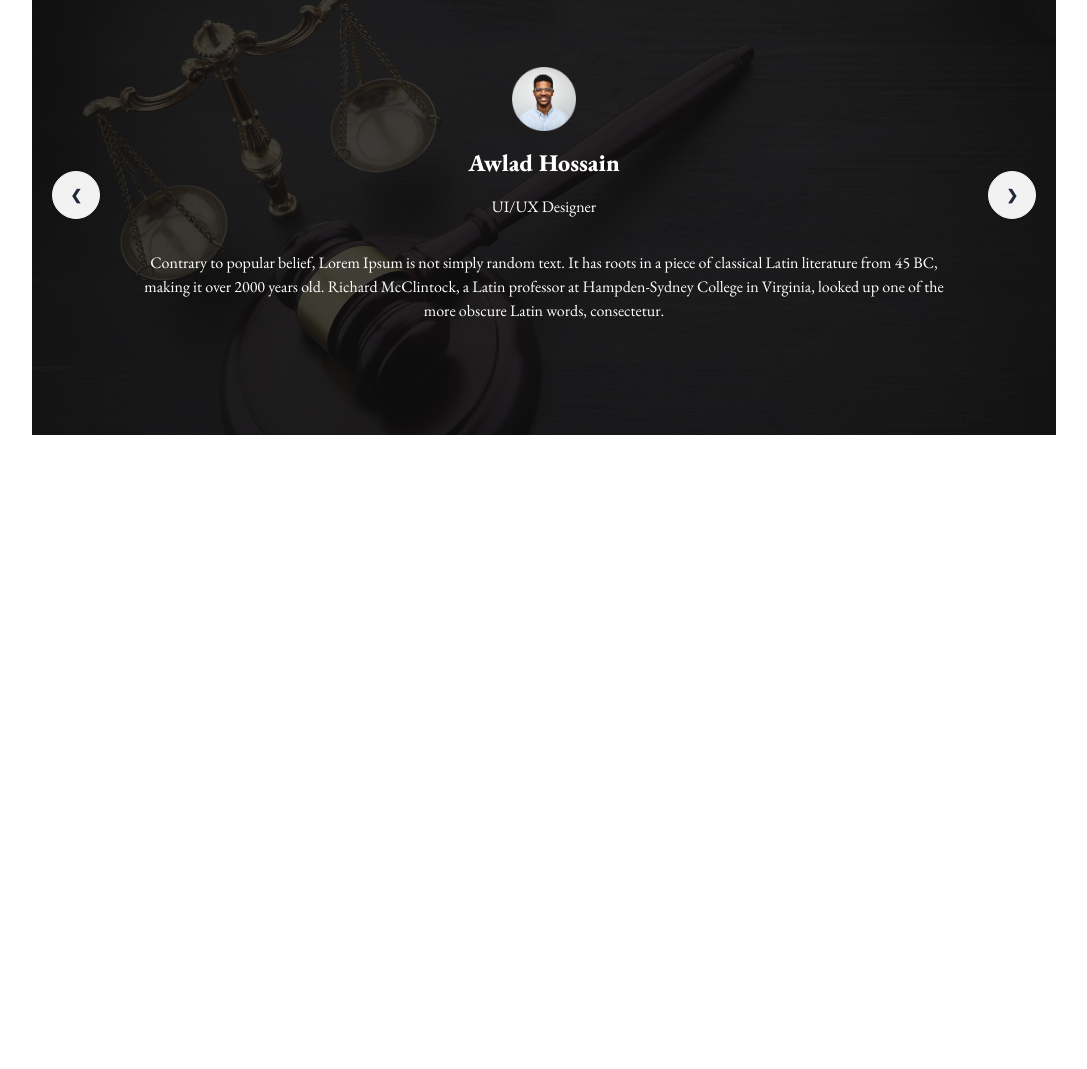
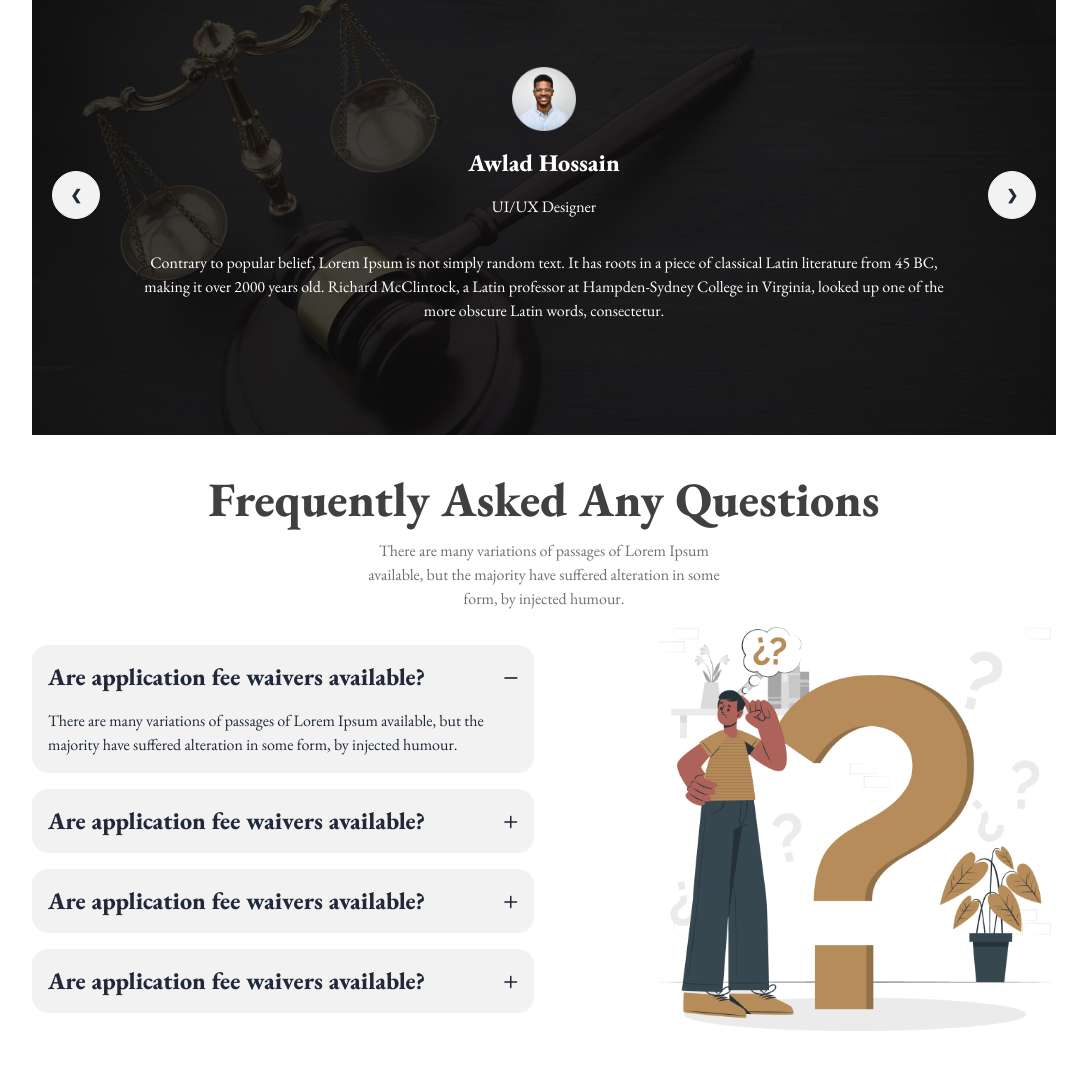
Before and after one commit to nawfs254/legal-solution-tailwindcss-daisyui, a plain HTML site: page index.html in a window 1280 px wide. Shown: the part 2364-3433 px from the top of the page, without its empty margins (96-1183 px from the left). Before the commit the page ends 2839 px from the top, so only its background shows below. Drawn offline with nearby package versions, Linux system fonts and the light colour scheme.

Commit message:
faq section added

```diff
--- a/index.html
+++ b/index.html
@@ -20,7 +20,7 @@
             font-family: 'EB Garamond', serif;
         }
 
-        *{
+        * {
             scroll-behavior: smooth;
         }
     </style>
@@ -181,9 +181,12 @@
                                     <div class="mx-auto">
                                         <p class="text-2xl font-extrabold">Awlad Hossain</p>
                                         <p class="py-4">UI/UX Designer</p>
-                                        <p class="w-1/2 lg:w-4/5 mx-auto py-4">Contrary to popular belief, Lorem Ipsum is not
-                                            simply random text. It has roots in a piece of classical Latin literature from
-                                            45 BC, making it over 2000 years old. Richard McClintock, a Latin professor at
+                                        <p class="w-1/2 lg:w-4/5 mx-auto py-4">Contrary to popular belief, Lorem Ipsum
+                                            is not
+                                            simply random text. It has roots in a piece of classical Latin literature
+                                            from
+                                            45 BC, making it over 2000 years old. Richard McClintock, a Latin professor
+                                            at
                                             Hampden-Sydney College in Virginia, looked up one of the more obscure Latin
                                             words, consectetur.</p>
                                     </div>
@@ -205,9 +208,12 @@
                                     <div class="mx-auto">
                                         <p class="text-2xl font-extrabold">Awlad Hossain</p>
                                         <p class="py-4">UI/UX Designer</p>
-                                        <p class="w-1/2 lg:w-4/5 mx-auto py-4">Contrary to popular belief, Lorem Ipsum is not
-                                            simply random text. It has roots in a piece of classical Latin literature from
-                                            45 BC, making it over 2000 years old. Richard McClintock, a Latin professor at
+                                        <p class="w-1/2 lg:w-4/5 mx-auto py-4">Contrary to popular belief, Lorem Ipsum
+                                            is not
+                                            simply random text. It has roots in a piece of classical Latin literature
+                                            from
+                                            45 BC, making it over 2000 years old. Richard McClintock, a Latin professor
+                                            at
                                             Hampden-Sydney College in Virginia, looked up one of the more obscure Latin
                                             words, consectetur.</p>
                                     </div>
@@ -229,9 +235,12 @@
                                     <div class="mx-auto">
                                         <p class="text-2xl font-extrabold">Awlad Hossain</p>
                                         <p class="py-4">UI/UX Designer</p>
-                                        <p class="w-1/2 lg:w-4/5 mx-auto py-4">Contrary to popular belief, Lorem Ipsum is not
-                                            simply random text. It has roots in a piece of classical Latin literature from
-                                            45 BC, making it over 2000 years old. Richard McClintock, a Latin professor at
+                                        <p class="w-1/2 lg:w-4/5 mx-auto py-4">Contrary to popular belief, Lorem Ipsum
+                                            is not
+                                            simply random text. It has roots in a piece of classical Latin literature
+                                            from
+                                            45 BC, making it over 2000 years old. Richard McClintock, a Latin professor
+                                            at
                                             Hampden-Sydney College in Virginia, looked up one of the more obscure Latin
                                             words, consectetur.</p>
                                     </div>
@@ -250,6 +259,67 @@
                 </div>
             </div>
         </section>
+
+        <!-- faq section -->
+        <section>
+            <h1 class="text-3xl lg:text-5xl font-extrabold text-black text-center">Frequently Asked Any Questions</h1>
+            <p class="my-4 max-w-96 mx-auto text-light-black text-center">There are many variations of passages of Lorem
+                Ipsum available, but the majority have suffered alteration in some form, by injected humour.</p>
+
+            <div class="flex flex-col lg:flex-row items-center justify-around gap-5">
+                <div class="flex-1 space-y-4">
+                    <div class="collapse collapse-plus bg-base-200">
+                        <input type="radio" name="my-accordion-3" checked="checked" />
+                        <div class="collapse-title text-xl md:text-2xl font-extrabold">
+                            Are application fee waivers available?
+                        </div>
+                        <div class="collapse-content">
+                            <p>There are many variations of passages of Lorem Ipsum available, but the majority have
+                                suffered alteration in some form, by injected humour.</p>
+                        </div>
+                    </div>
+
+                    <div class="collapse collapse-plus bg-base-200">
+                        <input type="radio" name="my-accordion-3"/>
+                        <div class="collapse-title text-xl md:text-2xl font-extrabold">
+                            Are application fee waivers available?
+                        </div>
+                        <div class="collapse-content">
+                            <p>There are many variations of passages of Lorem Ipsum available, but the majority have
+                                suffered alteration in some form, by injected humour.</p>
+                        </div>
+                    </div>
+
+                    <div class="collapse collapse-plus bg-base-200">
+                        <input type="radio" name="my-accordion-3" />
+                        <div class="collapse-title text-xl md:text-2xl font-extrabold">
+                            Are application fee waivers available?
+                        </div>
+                        <div class="collapse-content">
+                            <p>There are many variations of passages of Lorem Ipsum available, but the majority have
+                                suffered alteration in some form, by injected humour.</p>
+                        </div>
+                    </div>
+
+                    <div class="collapse collapse-plus bg-base-200">
+                        <input type="radio" name="my-accordion-3"/>
+                        <div class="collapse-title text-xl md:text-2xl font-extrabold">
+                            Are application fee waivers available?
+                        </div>
+                        <div class="collapse-content">
+                            <p>There are many variations of passages of Lorem Ipsum available, but the majority have
+                                suffered alteration in some form, by injected humour.</p>
+                        </div>
+                    </div>
+
+                </div>
+
+                <div class="flex-1 flex justify-center lg:justify-end">
+                    <img src="./resources/images/faq.png" alt="" class="w-full md:w-4/5">
+                </div>
+            </div>
+
+        </section>
     </main>
 </body>
 
```
